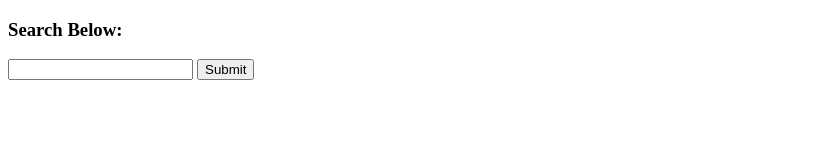
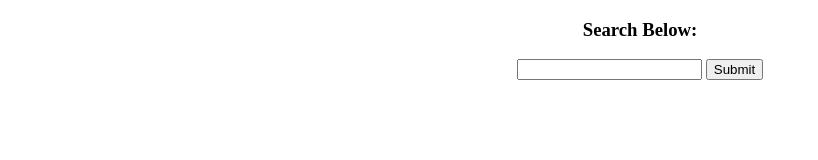
Before and after one commit to jtcanfield/recipepuppy-search-project, a plain HTML site: page index.html in a window 1280 px wide. Shown: the whole page, without its empty margins (0-818 px from the left). Drawn offline with nearby package versions, Linux system fonts and the light colour scheme.

Commit message:
center html

```diff
--- a/style.css
+++ b/style.css
@@ -1,5 +1,11 @@
+html{
+  text-align: center;
+}
 p {
   height: 150px;
   width: 150px;
   background-size: cover;
 }
+div {
+  display: block;
+}
```
